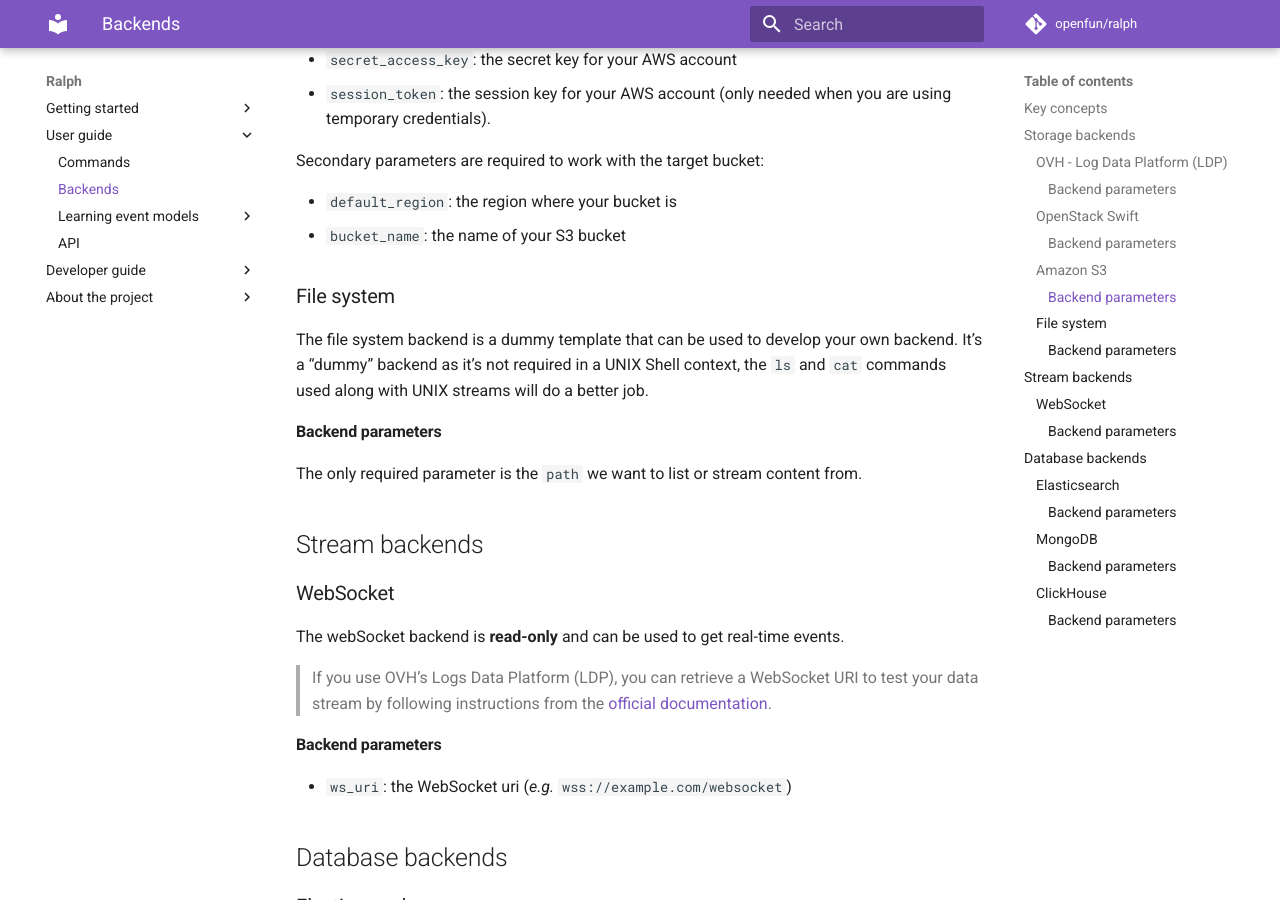
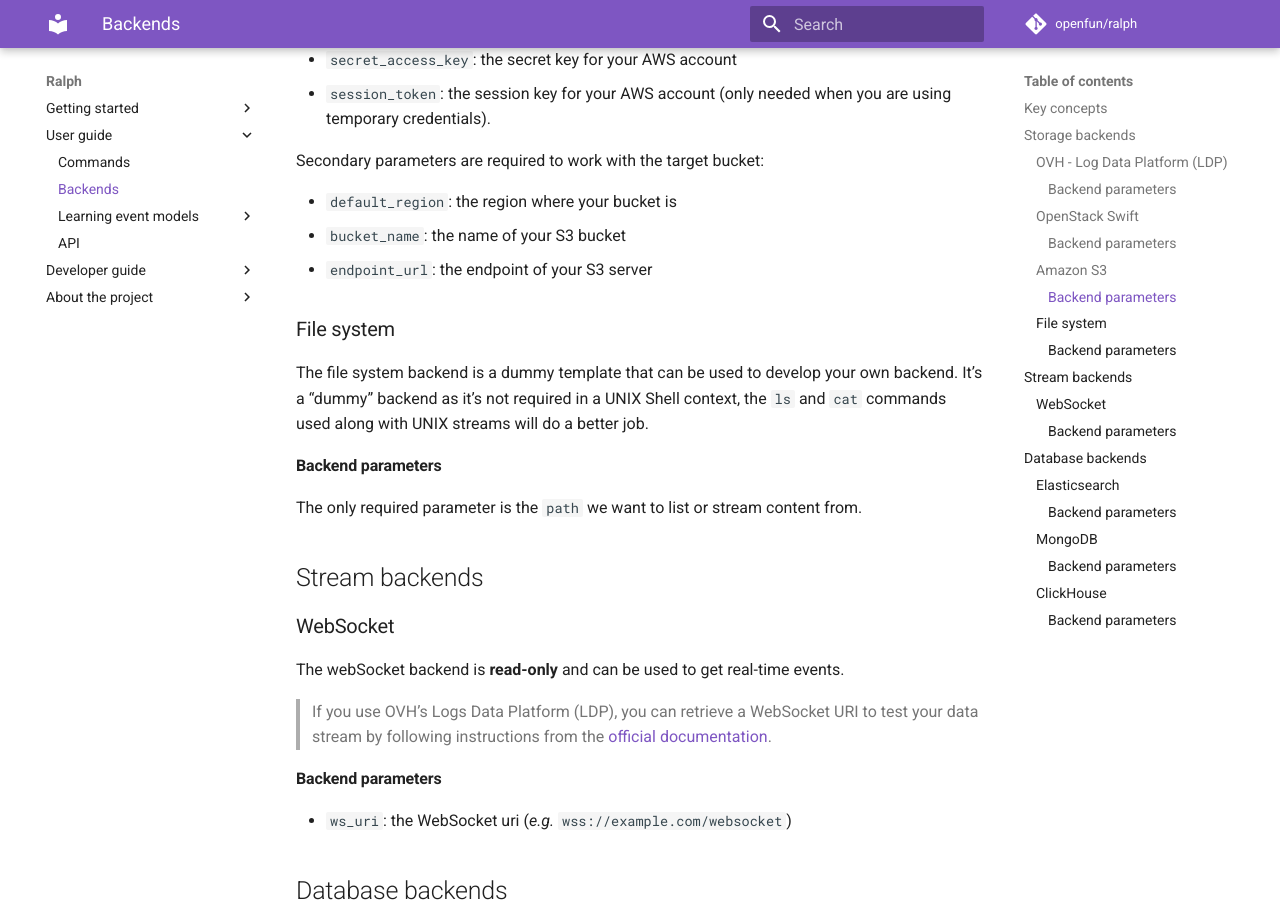
Before and after one commit to openfun/ralph, an MkDocs documentation site: the page built from docs/backends.md, in a window 1280 px wide and 900 px high, scrolled down 2692 px. Built offline with MkDocs 1.6.1 and Material for MkDocs 9.7.7, drawn with Linux system fonts in a browser that asks for light colours; comment, search, counter and statistics services are not loaded.

Commit message:
docs: add endpoint url usage

```diff
--- a/docs/backends.md
+++ b/docs/backends.md
@@ -118,6 +118,7 @@ Secondary parameters are required to work with the target bucket:
 
 - `default_region`: the region where your bucket is
 - `bucket_name`: the name of your S3 bucket
+- `endpoint_url`: the endpoint of your S3 server
 
 ### File system
 
```
